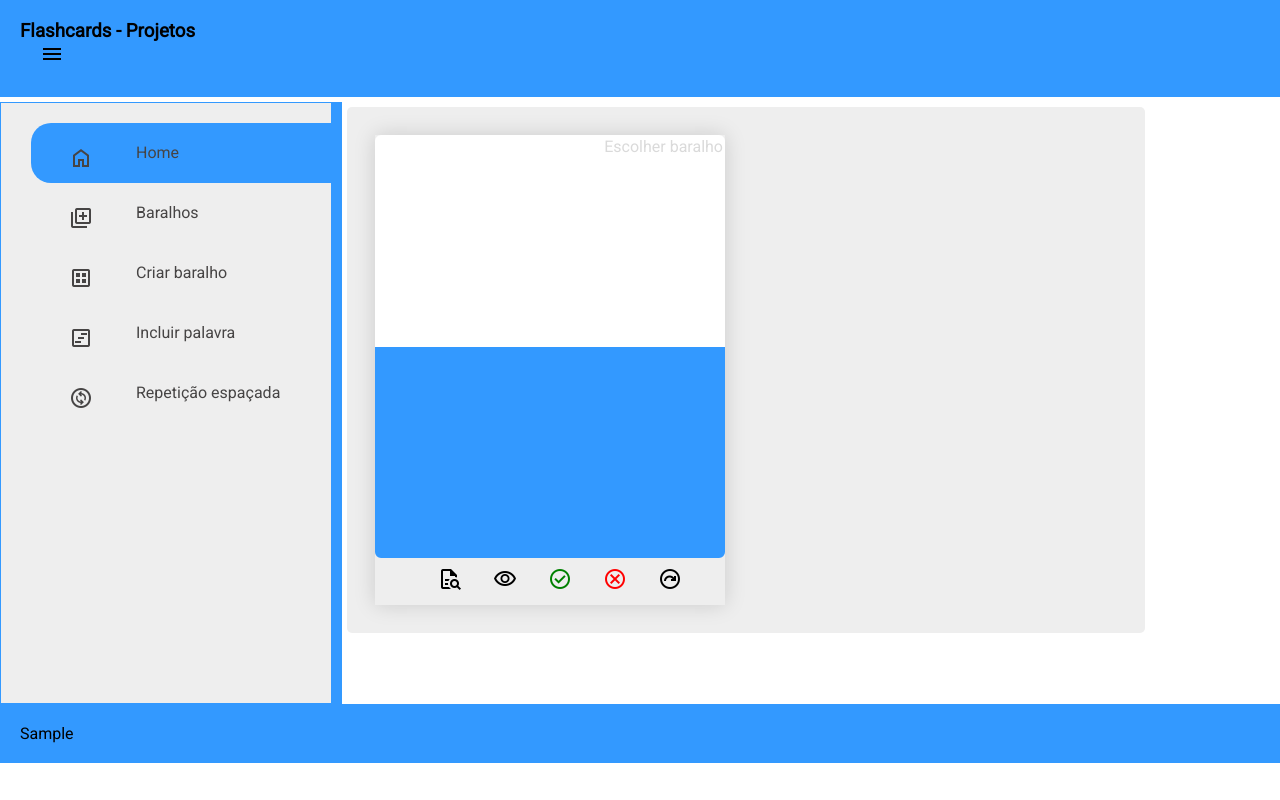
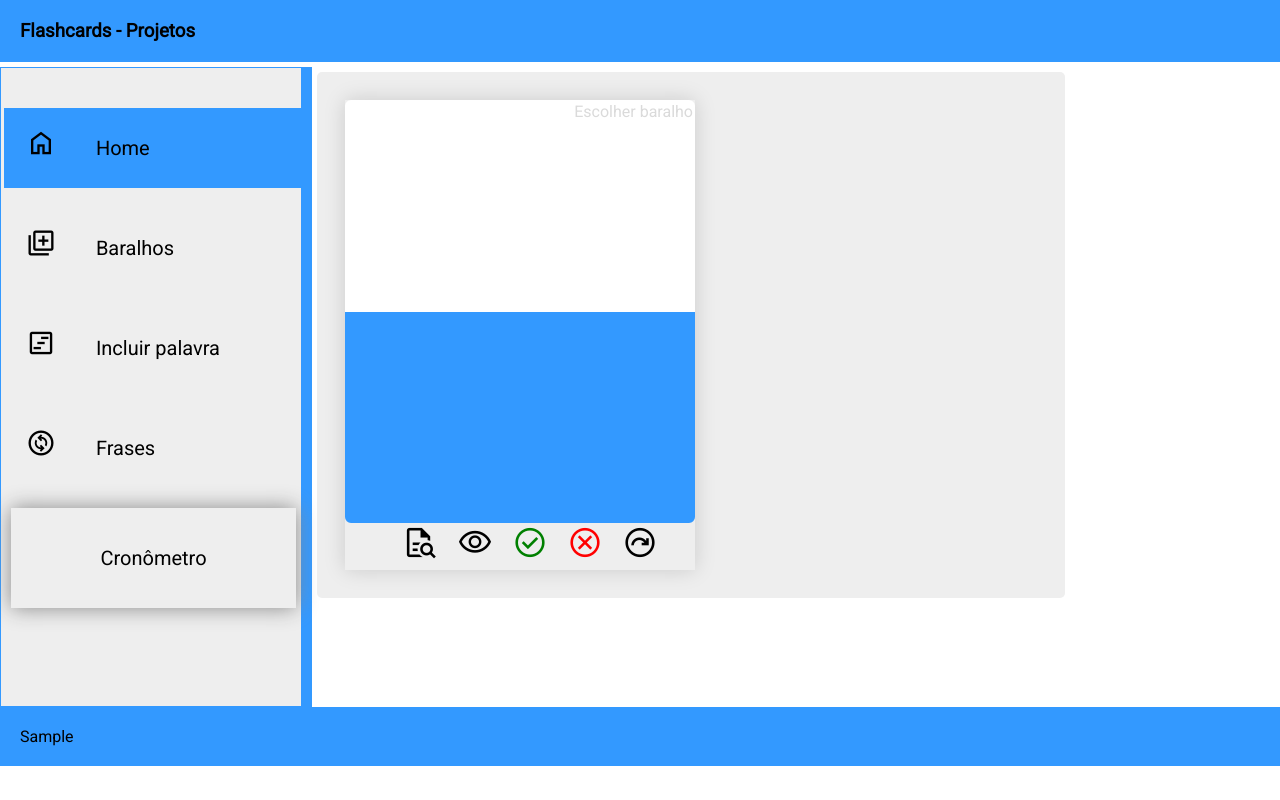
Before and after one commit to murilopaixao/flashcards, a Flask app: page / in a window 1280 px wide. Run offline with Flask 2, Linux system fonts and the light colour scheme; a database or web service that is not in the repository returns one stand-in record (values such as "Sample title"); data that the repository does not hold is empty; parts of the project's set-up code (start-up, migrations or seed data) failed here and were passed over; some web fonts are replaced.

Commit message:
Cronômetro

```diff
--- /dev/null
+++ b/static/frases.js
@@ -0,0 +1 @@
+document.querySelector('.cardFlash').style.width = '700px';
--- a/static/main.js
+++ b/static/main.js
@@ -2,6 +2,13 @@ var i = 0;
 var mostrar = 0 ;
 var palavrasDesafioConvertida = [];
 var palavrasDesafioConvertida2 = [];
+
+var mm = 0;
+var ss = 0;
+var ml = 0;
+
+const btnCronStart = document.querySelector('.btnCronStart');
+const btnCronStop = document.querySelector('.btnCronStop');
 
 const trigger = document.querySelector('.lupa');
 var search = document.querySelector('#search');
@@ -22,8 +29,9 @@ var trocarbaralho = document.querySelector('.trocarbaralho');
 var fecharModal = document.querySelector('.fecharModal');
 var modalContainer = document.querySelector('.modal-container');
 var ulbaralho = document.querySelector('.ulbaralho');
-
-
+var menuItem = document.querySelectorAll('.list');
+var ulbaralho = document.querySelector('.ulbaralho');
+var cronometroAtivar = document.querySelector('.cronometroAtivar');
 const modal = document.querySelector("dialog")
 
 texto1.addEventListener("click",()=> {
@@ -45,21 +53,21 @@ function exibir(){
     texto2.style.display = 'block';
 }
 
-
-function menu() {
-    document.querySelectorAll('.title').forEach(result => {
-        //console.log(result.style.display)
-        if (result.style.display == 'block') {
-            result.style.display = 'none';
-            menuLateral.style.width = '70px';
-        } else {
-            result.style.display = 'block';
-            menuLateral.style.width = '300px';
-        }
-    })
+function selectLink() {
+    menuItem.forEach((item)=>
+        item.classList.remove('ativo')
+    )
+    this.classList.add('ativo')
 }
 
-menuh.addEventListener("click",(menu));
+menuItem.forEach ((item)=>
+    item.addEventListener('click', selectLink)
+)
+
+menuh.addEventListener('click', function(){
+    menuLateral.classList.toggle('expandir')
+})
+
 
 input.addEventListener("click", result => {
     i++ ;
@@ -181,3 +189,52 @@ ulbaralho.addEventListener("click", function(e) {
 
 trocarbaralho.addEventListener("click", abreModal)
 cardTopo.addEventListener("click", abreModal)
+
+cronometroAtivar.addEventListener('click', function(){
+    cronometroAtivar.style.display = 'none';
+    document.querySelector('.cronometroInterno').style.display = 'flex';
+})
+
+var tempo = 1000; //Quantos milésimos valem 1 segundos;
+var cron;
+
+btnCronStart.addEventListener('click', function(){
+
+    if (btnCronStart.innerHTML == 'Iniciar') {
+        cron = setInterval(() => { timer(); }, tempo);
+        btnCronStart.innerHTML = 'Pausar';
+        btnCronStart.style.background = 'yellow';
+
+    } else {
+        clearInterval(cron);
+        btnCronStart.innerHTML = 'Iniciar';
+        btnCronStart.style.background = 'green';
+    }
+
+})
+
+btnCronStop.addEventListener('click', function(){
+    clearInterval(cron);
+    mm = 0;
+    ss = 0;
+    ml = 0;
+    document.getElementById('minutos').innerHTML = '00';
+    document.getElementById('segundos').innerHTML = '00';
+})
+
+function timer() {
+
+    ss++;
+
+    if (ss == 60) {
+        ss = 0;
+        mm++;
+    }
+
+    var format = (mm < 10 ? '0'+ mm : mm) + ':' + (ss < 10 ? '0' + ss : ss);
+    var formatMinutos = (mm < 10 ? '0'+ mm : mm)
+    var formatSegundos = (ss < 10 ? '0' + ss : ss)
+
+    document.getElementById('minutos').innerHTML = formatMinutos;
+    document.getElementById('segundos').innerHTML = formatSegundos;
+}
--- a/static/style.css
+++ b/static/style.css
@@ -3,6 +3,8 @@
 * {
     margin: 0;
     padding: 0;
+    box-sizing: border-box;
+    font-family: 'Roboto', sans-serif;
 }
 
 /*
@@ -25,9 +27,7 @@
     --cor4: #888;
 }
 
-body {
-    font-family: 'Roboto', sans-serif;;
-}
+html, body { height: 100%}
 
 header,
 footer
@@ -45,6 +45,7 @@ header
 nav {
   height: 600px;
   background-color: var(--cor1);
+  height: 80%;
 }
 
 section {
@@ -87,6 +88,146 @@ footer {
 
 }
 
+/* menu */
+
+.menuh {
+  padding-left: 20px;
+  cursor: pointer;
+  font-size: 50px;
+  display: none;
+}
+
+.menuLateral {
+  width: 300px;
+  padding: 40px 0 0 1%;
+  overflow: hidden;
+  transition: .5s;
+}
+
+.menuLateral.expandir {
+  width: 300px;
+}
+
+ul {
+  height: 100%;
+  list-style-type: none;
+}
+
+ul li.list {
+  transition: 0.2s;
+}
+
+ul li.list:hover {
+  background-color: var(--primary);
+}
+
+ul li.list a {
+  color: #000;
+  text-decoration: none;
+  font-size: 20px;
+  padding: 20px 4%;
+  display: flex;
+  margin-bottom: 20px;
+  line-height: 40px;
+
+}
+
+ul li.active {
+  background-color: var(--primary);
+}
+
+ul li.list a .title {
+  margin-left: 40px;
+  transition: 1s;
+  opacity: 1;
+  white-space: nowrap;
+}
+
+.menuLateral.expandir .title {
+  margin-left: 40px;
+  opacity: 1;
+}
+
+ul li.list a .icon {
+  font-size: 30px;
+  margin-left: 10px;
+}
+
+/* menu fim */
+
+/* cronometro */
+.cronometro {
+  width: 95%;
+  height: 100px;
+  margin-left: 10px;
+  box-shadow: 0 0 20px var(--cor4);
+  display: flex;
+  justify-content: center;
+  align-items: center;
+}
+
+.cronometroInterno {
+  display: none;
+}
+
+.cronometroAtivar {
+  font-size: 20px;
+  width: 100%;
+  display: flex;
+  height: 100%;
+  justify-content: center;
+  align-items: center;
+}
+
+.cronometroItem {
+  width: 90px;
+  height: 90px;
+  margin-left: 4px;
+  box-shadow: 0 0 10px var(--cor4);
+  background-color: var(--primary);
+  color: var(--cor3);
+  border-radius: 3px;
+  display: flex;
+  flex-direction: column;
+  justify-content: center;
+  align-items: center;
+}
+
+.cronometroItem span {
+  font-weight: bolder;
+  font-size: 38px;
+}
+
+.cronometroItem span.tempo {
+  font-size: 17px;
+}
+
+.btnCron{
+  display: flex;
+  flex-direction: column;
+  justify-content: space-around;
+  padding-bottom: 5px;
+  background-color: var(--cor3);
+}
+
+.btnCronInterno button {
+  height: 35px;
+  font-size: 17px;
+  width: 80px;
+  padding: 7px;
+  border-radius: 5px;
+}
+
+.btnCronStart {
+  background-color: green;
+}
+
+.btnCronStop {
+  background-color: red;
+}
+
+/* cronometro fim */
+
 .borda {
     border: 1px solid #3399ff;
     border-radius: 5px;
@@ -122,6 +263,13 @@ footer {
   margin: auto;
 }
 
+.comandos span {
+  width: 35px;
+  height: 35px;
+  margin-left: 20px;
+  font-size: 35px;
+}
+
 .comandos span:hover {
   background-color: var(--cor3);
 }
@@ -139,82 +287,11 @@ footer {
     transform: translate(-50%, -50%);
 }
 
-span {
-  width: 35px;
-  height: 35px;
-  margin-left: 20px;
-}
 
 .texto2 {
   display: none;
 }
 
-.menuLateral {
-  display: block;
-  border-left: 30px solid var(--secondary);
-  position: relative;
-  width: 300px;
-
-  transition: 0.5s;
-}
-
-.menuLateral:hover {
-  width: 300px;
-}
-
-
-.menuLateral ul {
-  list-style-type: none;
-  position: absolute;
-  top: 0;
-  left: 0;
-  width: 100%;
-  padding-left: 0px;
-  padding-top: 20px;
-}
-
-.menuLateral ul li {
-  position: relative;
-  list-style: none;
-  width: 100%;
-  border-top-left-radius: 20px;
-  border-bottom-left-radius: 20px;
-}
-
-.menuLateral ul li a {
-  position: relative;
-  display: flex;
-  width: 100%;
-  text-decoration: none;
-  color: #464444
-}
-
-.menuLateral ul li a .icon {
-  position: relative;
-  display: block;
-  min-width: 60px;
-  height: 60px;
-  text-align: center;
-  line-height: 70px;
-}
-
-.menuLateral ul li a .title {
-  position: relative;
-  display: block;
-  padding-left: 5px;
-  height: 60px;
-  line-height: 60px;
-  white-space: nowrap;
-}
-
-.menuLateral ul li.active {
-  background-color: var(--primary);
-}
-
-.menuLateral ul li:hover {
-  background-color: var(--cor4);
-  color: var(--cor2);
-}
 
 .campos {
   float: left;
@@ -289,10 +366,6 @@ section header {
   text-align: right;
 }
 
-ul .sub-menu {
-  display: none;
-}
-
 .modal-container {
   background: rgba(0, 0, 0, 0.15);
   position: fixed;
--- a/templates/baralhos.html
+++ b/templates/baralhos.html
@@ -20,3 +20,7 @@
 {% block conteudoLateral %}
 
 {% endblock %}
+
+{% block js %}
+    <script src="{{ url_for('static', filename='main.js') }}"></script>
+{% endblock %}
--- a/templates/template.html
+++ b/templates/template.html
@@ -13,9 +13,12 @@
 
 <body>
     <header>
-        <h3>Flashcards - {{ subTitulo }}</h3> <div class="menuh"><span class="icon material-symbols-outlined menuh">menu</span></div>
+        <h3>Flashcards - {{ subTitulo }}</h3>
     </header>
     <nav>
+        <div class="menuh">
+            <span class="icon material-symbols-outlined menuh">menu</span>
+        </div>
         <div class="menuLateral">
             <ul>
                 <li class="list active">
@@ -24,26 +27,10 @@
                         <span class="title">Home</span>
                     </a>
                 </li>
-                <li class="sub-menu">
-                        <span class="icon material-symbols-outlined">change_circle</span>
-                        <span class="title">Treinar</span>
-                        <ul class="sub-menu">
-                            <li>Escrever</li>
-                            <li>Frases</li>
-                            <li>Palavras Conhecidas</li>
-                            <li>Palavras Erradas</li>
-                        </ul>
-                </li>
                 <li class="list">
                     <a href="/baralhos">
                         <span class="icon material-symbols-outlined">library_add</span>
                         <span class="title">Baralhos</span>
-                    </a>
-                </li>
-                <li class="list">
-                    <a href="#">
-                        <span class="icon material-symbols-outlined">dataset</span>
-                        <span class="title">Criar baralho</span>
                     </a>
                 </li>
                 <li class="list">
@@ -53,12 +40,36 @@
                     </a>
                 </li>
                 <li class="list">
-                    <a href="/teste">
+                    <a href="/frases">
                         <span class="icon material-symbols-outlined">change_circle</span>
-                        <span class="title">Repetição espaçada</span>
+                        <span class="title">Frases</span>
                     </a>
                 </li>
             </ul>
+        </div>
+
+        <div class="cronometro">
+            <div class="cronometroAtivar">
+                <span>Cronômetro</span>
+            </div>
+            <div class="cronometroInterno">
+                <div class="cronometroItem btnCron">
+                    <div class="btnCronInterno">
+                        <button class="btnCronStart">Iniciar</button>
+                    </div>
+                    <div class="btnCronInterno">
+                        <button class="btnCronStop">Parar</button>
+                    </div>
+                </div>
+                <div class="cronometroItem">
+                    <span id="minutos">00</span>
+                    <span class="tempo">Minutos</span>
+                </div>
+                <div class="cronometroItem">
+                    <span id="segundos">00</span>
+                    <span class="tempo">Segundos</span>
+                </div>
+            </div>
         </div>
         {% block conteudoLateral %} {% endblock %}
     </nav>
--- a/views.py
+++ b/views.py
@@ -173,7 +173,7 @@ def incluirpalavra():
             #return 'Content-Type not supported!'
             return str(result)
 
-@app.route('/popularbanco')
-def popularbanco():
-    print("Teste")
-    return
+@app.route('/frases')
+def frases():
+
+    return render_template('frases.html', subTitulo='Frases')
```
Also changed, not shown: templates/frases.html (added, +48 -0 lines), static/flashcardsProjeto.png.
